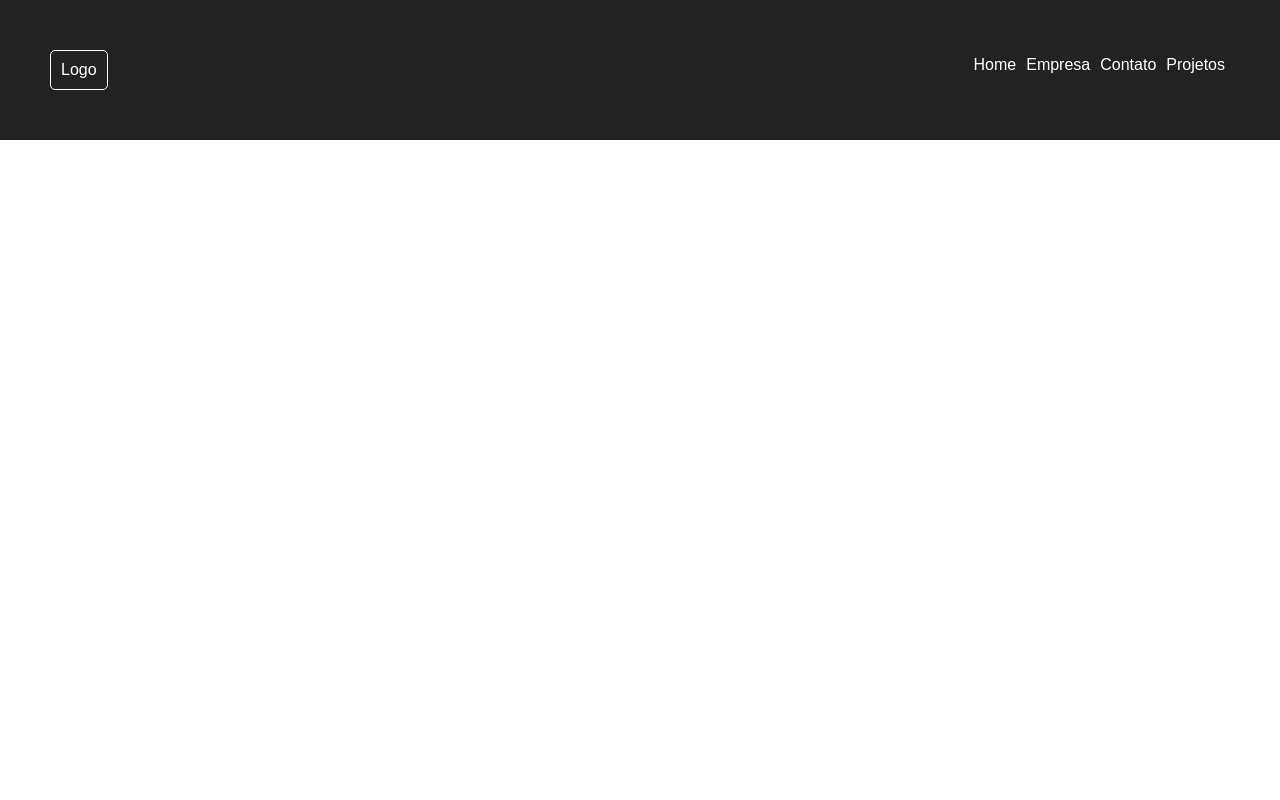
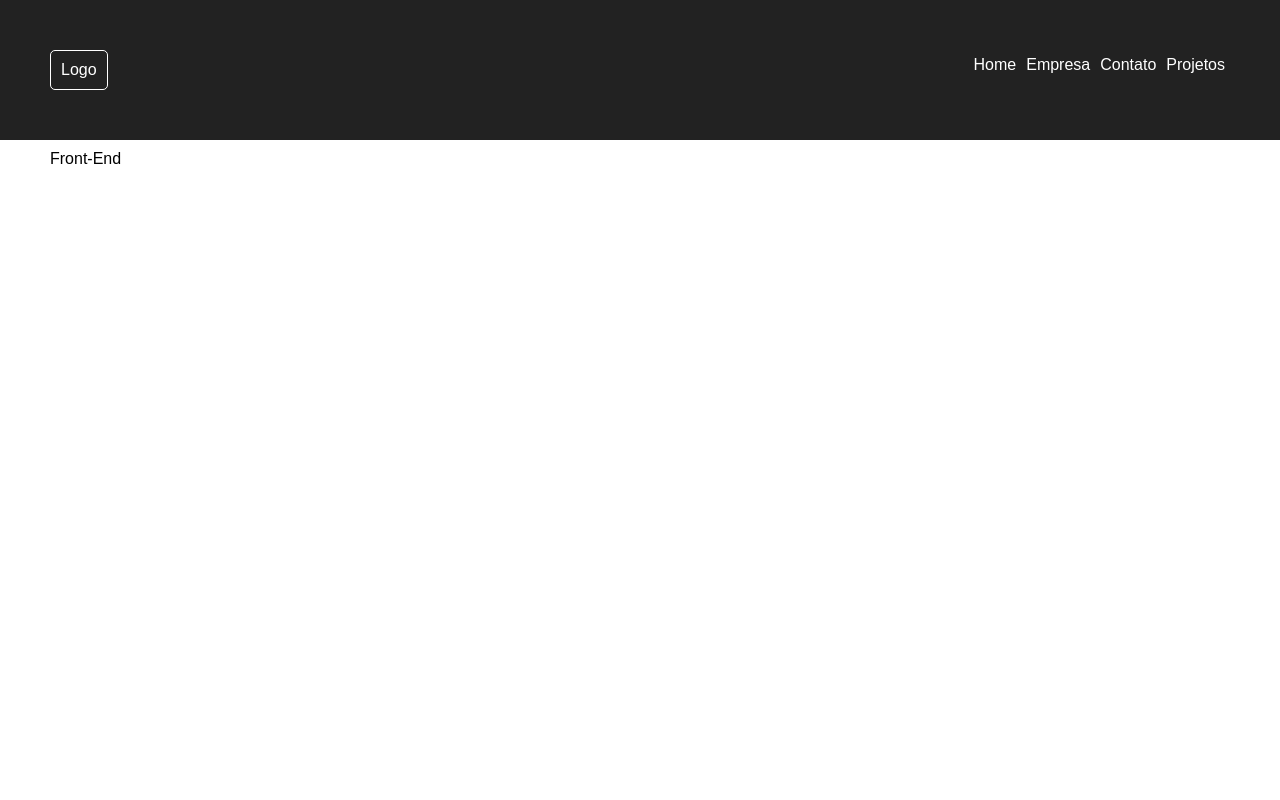
Before and after one commit to paulovictor1997/Estudos-React, a React (Create React App) app in the folder Curso-React/meu-projeto/: page /project/4 in a window 1280 px wide. Shown: the top 800 px of the page. Built offline with nearby package versions, Linux system fonts and the light colour scheme; data requests are answered from the project's data file.

Commit message:
Update - Curso

```diff
--- a/Curso-React/meu-projeto/src/App.jsx
+++ b/Curso-React/meu-projeto/src/App.jsx
@@ -8,6 +8,7 @@
 import Container from './componentes/layout/Container';
 import Navbar from './componentes/layout/Navbar';
 import Footer from './componentes/layout/Footer';
+import Project from './componentes/pages/Project';
 
 export default function App() {
     return(
@@ -19,10 +20,11 @@
          <Container>
            <Routes>
                <Route exact path='/'element ={<Home/>} />
-               <Route exact path = "/Empresa" element ={<Empresa/>}/>
-               <Route exact path = "/Contato" element ={<Contato/>}/>
-               <Route exact path = "/Projetos" element ={<Projetos/>}/>
+               <Route exact path = "/Empresa" element = {<Empresa/>}/>
+               <Route exact path = "/Contato" element = {<Contato/>}/>
+               <Route exact path = "/Projetos" element = {<Projetos/>}/>
                <Route exact path = "/Projects" element = {<Projects/>}/>
+               <Route exact path="/project/:id" element = {<Project/>}/>
             </Routes>
          </Container>
 
--- /dev/null
+++ b/Curso-React/meu-projeto/src/componentes/pages/Project.jsx
@@ -0,0 +1,27 @@
+import React from "react";
+import './Project.css';
+import { useParams } from "react-router-dom";
+import {useState,useEffect} from "react";
+
+export default function Project(){
+    const {id} = useParams();
+    const [project,setProject] = useState([]);
+
+    useEffect(()=>{
+        fetch(`http://localhost:5000/projects/${id}`,{
+            method: 'GET',
+            headers : {
+                'Content-Type' : 'application/json'
+            },
+        })
+        .then((resp) => resp.json())
+        .then((data) =>{
+            setProject(data)
+        })
+        .catch((error)=>console.log(error))
+    }, [id])
+
+    return(
+        <p>{project.name}</p>
+    )
+}
--- a/Curso-React/meu-projeto/src/componentes/projeto_form/ProjectCard.jsx
+++ b/Curso-React/meu-projeto/src/componentes/projeto_form/ProjectCard.jsx
@@ -22,7 +22,7 @@
             </p>
 
             <div className={styles.projectCard_actions}>
-                <Link to='/'>
+                <Link to={`/project/${id}`}>
                     <BsPencil/> Editar
                 </Link>
 
```
Also changed, not shown: Curso-React/meu-projeto/src/componentes/pages/Project.css (added).
